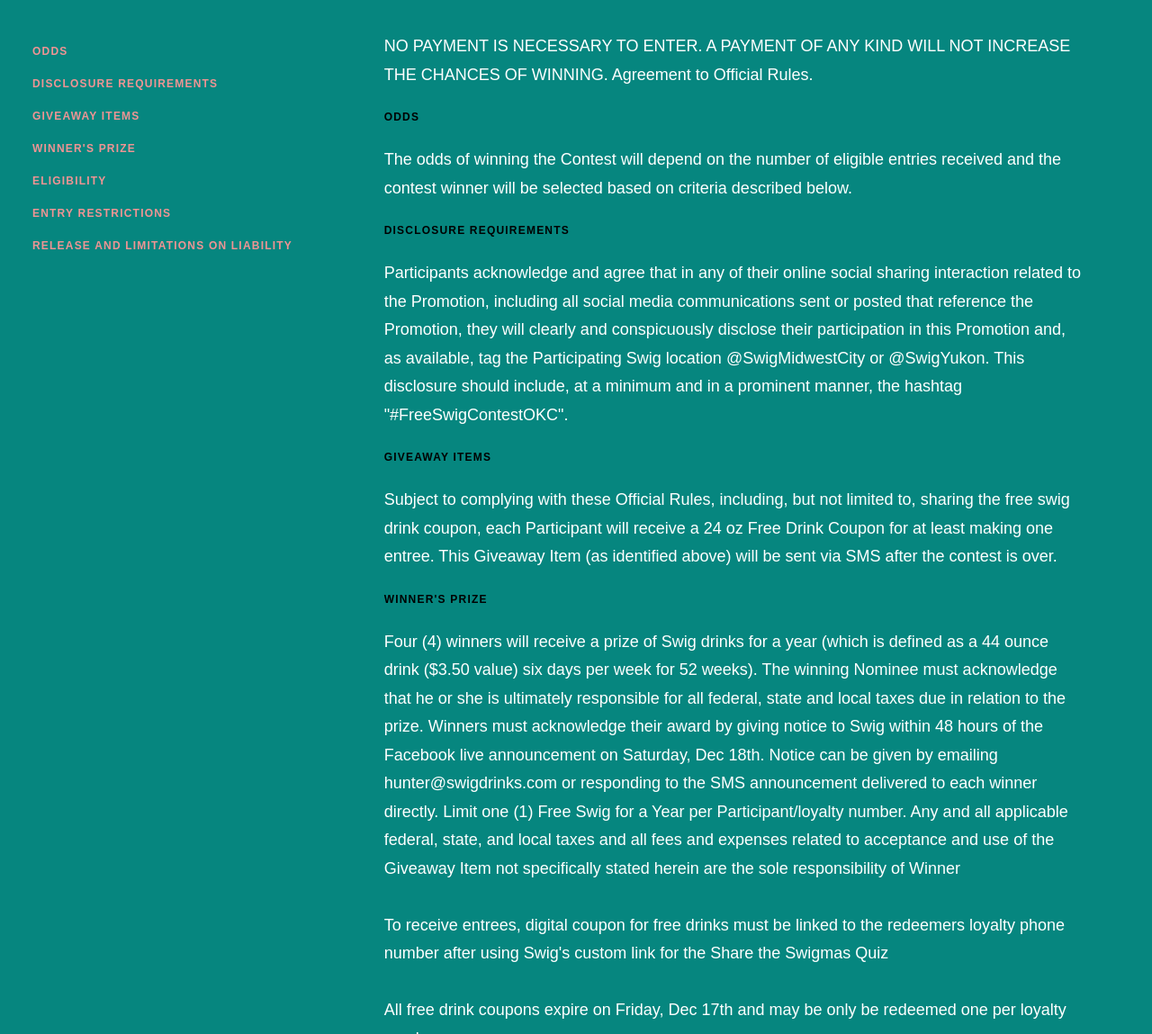
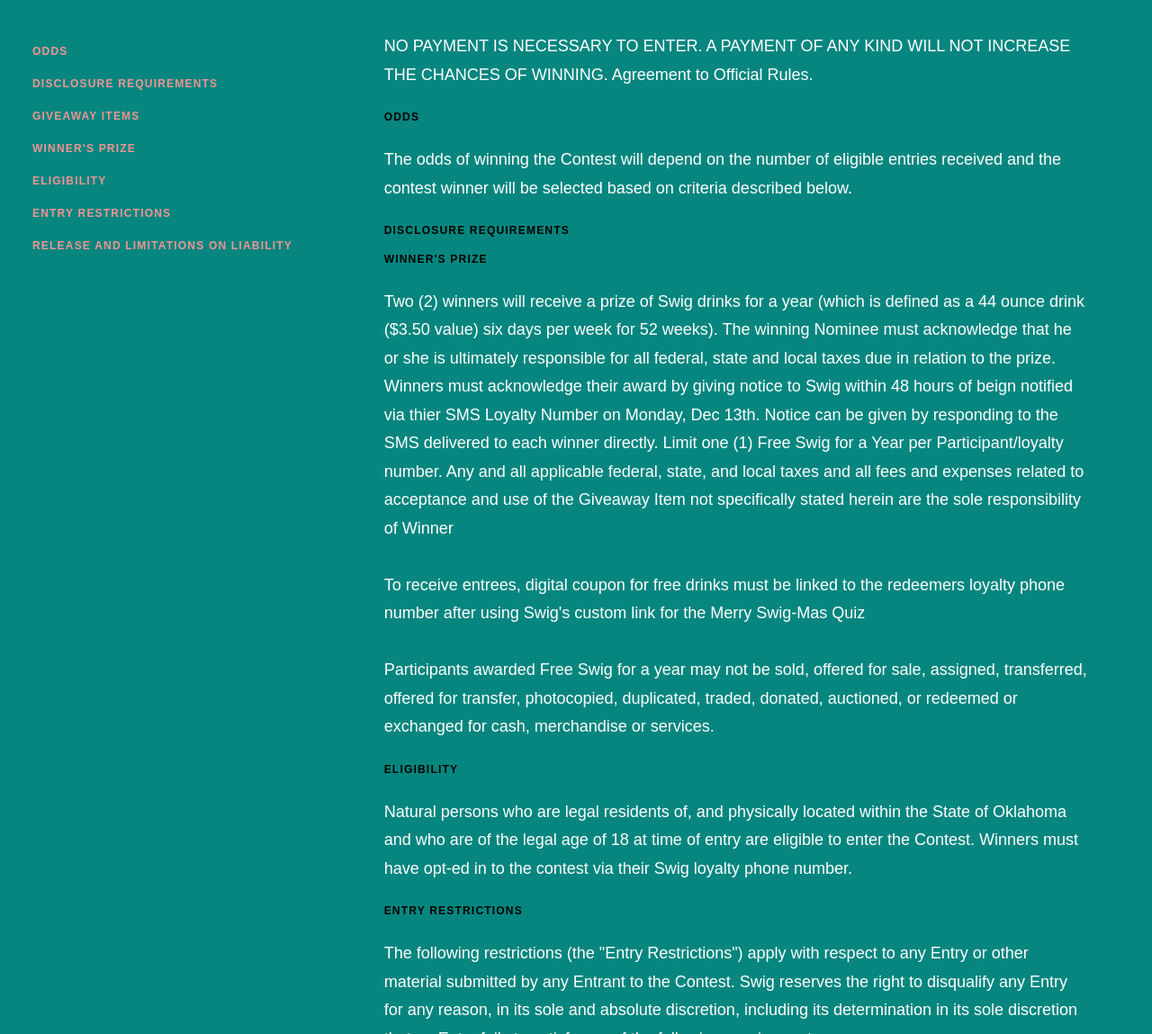
Before and after one commit to devqzzr/swig, a plain HTML site: page index.html in a window 1280 px wide. Shown: the part 1651-2800 px from the top of the page at 90% size. Drawn offline with Linux system fonts and the light colour scheme; a web font is replaced by a local one.

Commit message:
Update index.html
edits to text

```diff
--- a/index.html
+++ b/index.html
@@ -15,7 +15,7 @@
       <section class='hero'>
         <h2 class='hero-subheading'>Win a Year of Swig When You</h2>
         <h1 class='hero-heading'>Share the Swig</h1>
-        <p class='hero-body'>Share a fun quiz with friends that gives them a Free Swig Drink coupon. When they redeem their coupon, you'll be entered to win free Swig for a year!</p>
+        <p class='hero-body'>Share a fun quiz with friends that gives them a Free Swig Drink coupon. When they redeem their coupon, you'll receive entrees to win free Swig for a year!</p>
         <figure class='hero-figure'>
           <img src='https://movement-prod.imgix.net/uploads/6f/79d6d1a88d405a8d9a8887673c5392/upload.jpg?auto=compress' class='hero-figure-image'\>
         </figure>
@@ -41,13 +41,9 @@
           <h4 id='odds'>Odds</h4>
           <p>The odds of winning the Contest will depend on the number of eligible entries received and the contest winner will be selected based on criteria described below.</p>
           <h4 id='disclosure'>Disclosure Requirements</h4>
-          <p>Participants acknowledge and agree that in any of their online social sharing interaction related to the Promotion, including all social media communications sent or posted that reference the Promotion, they will clearly and conspicuously disclose their participation in this Promotion and, as available, tag the Participating Swig location @SwigMidwestCity or @SwigYukon. This disclosure should include, at a minimum and in a prominent manner, the hashtag "#FreeSwigContestOKC".</p>
-          <h4 id='giveaway'>Giveaway Items</h4>
-          <p>Subject to complying with these Official Rules, including, but not limited to, sharing the free swig drink coupon, each Participant will receive a 24 oz Free Drink Coupon for at least making one entree. This Giveaway Item (as identified above) will be sent via SMS after the contest is over.</p>
           <h4 id='prize'>Winner's Prize</h4>
-          <p>Four (4) winners will receive a prize of Swig drinks for a year (which is defined as a 44 ounce drink ($3.50 value) six days per week for 52 weeks). The winning Nominee must acknowledge that he or she is ultimately responsible for all federal, state and local taxes due in relation to the prize. <strong>Winners must acknowledge their award by giving notice to Swig within 48 hours of the Facebook live announcement on Saturday, Dec 18th. Notice can be given by emailing hunter@swigdrinks.com or responding to the SMS announcement delivered to each winner directly. Limit one (1) Free Swig for a Year per Participant/loyalty number.</strong> Any and all applicable federal, state, and local taxes and all fees and expenses related to acceptance and use of the Giveaway Item not specifically stated herein are the sole responsibility of Winner</p>
-          <p>To receive entrees, digital coupon for free drinks must be linked to the redeemers loyalty phone number after using Swig's custom link for the Share the Swigmas Quiz</p>
-          <p>All free drink coupons expire on Friday, Dec 17th and may be only be redeemed one per loyalty number. </p>
+          <p>Two (2) winners will receive a prize of Swig drinks for a year (which is defined as a 44 ounce drink ($3.50 value) six days per week for 52 weeks). The winning Nominee must acknowledge that he or she is ultimately responsible for all federal, state and local taxes due in relation to the prize. <strong>Winners must acknowledge their award by giving notice to Swig within 48 hours of beign notified via thier SMS Loyalty Number on Monday, Dec 13th. Notice can be given by responding to the SMS delivered to each winner directly. Limit one (1) Free Swig for a Year per Participant/loyalty number.</strong> Any and all applicable federal, state, and local taxes and all fees and expenses related to acceptance and use of the Giveaway Item not specifically stated herein are the sole responsibility of Winner</p>
+          <p>To receive entrees, digital coupon for free drinks must be linked to the redeemers loyalty phone number after using Swig's custom link for the Merry Swig-Mas Quiz</p>
           <p>Participants awarded Free Swig for a year may not be sold, offered for sale, assigned, transferred, offered for transfer, photocopied, duplicated, traded, donated, auctioned, or redeemed or exchanged for cash, merchandise or services. </p>
           <h4 id='eligibility'>Eligibility</h4>
           <p>Natural persons who are legal residents of, and physically located within the State of Oklahoma and who are of the legal age of 18 at time of entry are eligible to enter the Contest.  Winners must have opt-ed in to the contest via their Swig loyalty phone number. </p>
```
